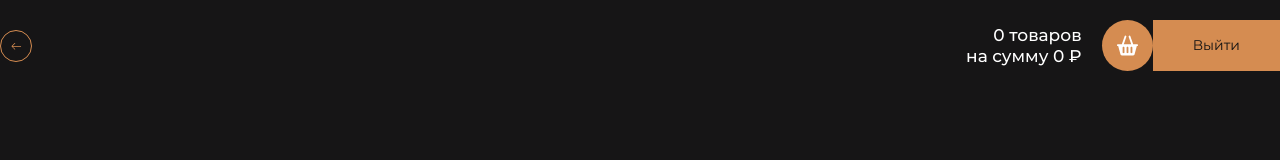
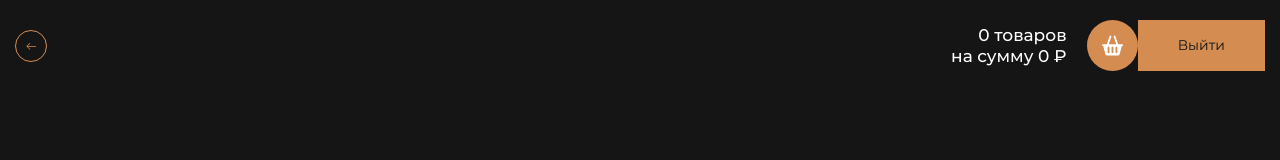
Before and after one commit to azatgilmutdinov/Online-store_REACT-2, a React (Create React App) app: page /product/1 in a window 1280 px wide. Shown: the top 160 px of the page. Built offline with nearby package versions, Linux system fonts and the light colour scheme.

Commit message:
add ProductBody page

```diff
--- a/src/components/pages/productBody/ProductBody.module.css
+++ b/src/components/pages/productBody/ProductBody.module.css
@@ -10,6 +10,7 @@
 .productBody__header-container, .productBody__main-container {
   max-width: 1300px;
   margin: 0 auto;
+  padding: 0 15px;
 }
 
 .productBody__header-container {
```
